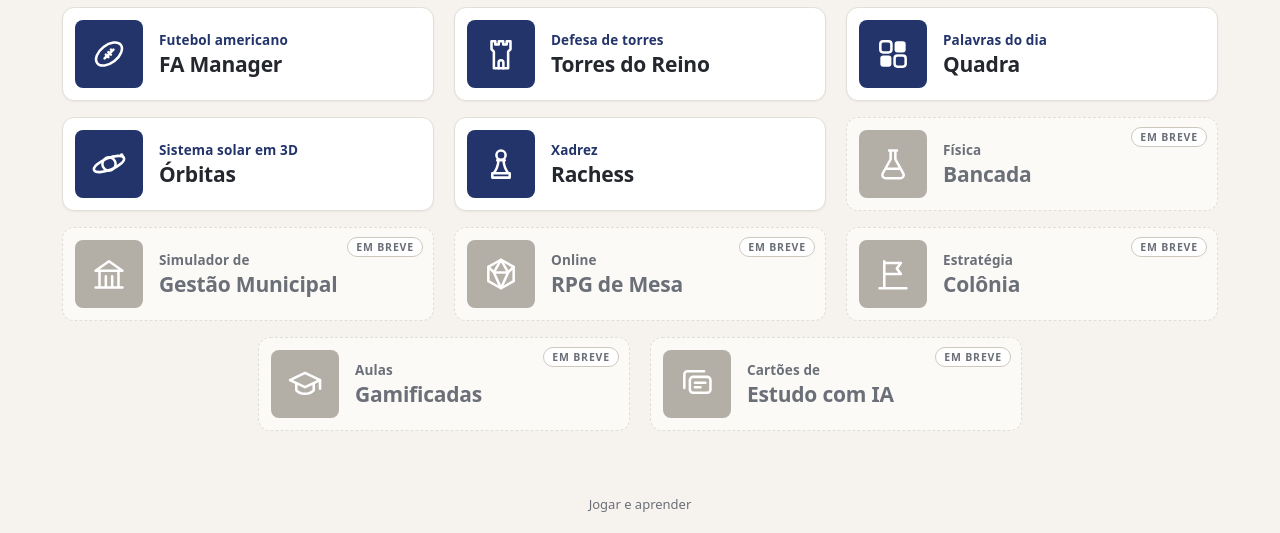
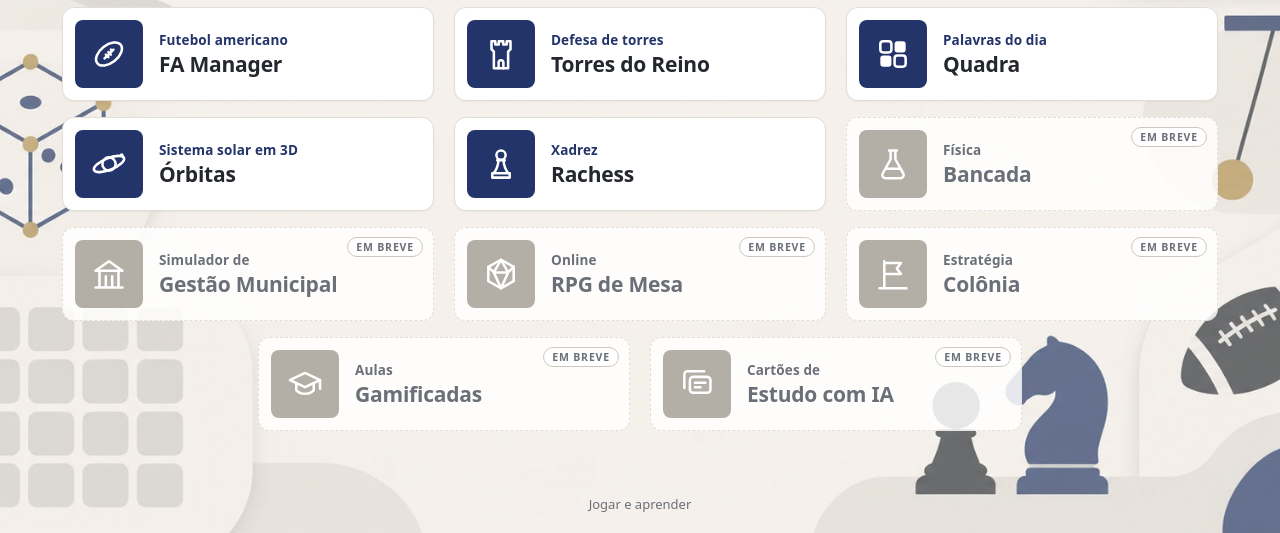
Before and after one commit to paineis-gerenciais/jogos, a plain HTML site: page index.html in a window 1280 px wide. Shown: the part 267-800 px from the top of the page. Drawn offline with Linux system fonts and the light colour scheme.

Commit message:
feat: imagem de fundo no menu de jogos
Fundo no estilo sóbrio, com elementos dos jogos do menu, sob um véu
marfim. Cartões Em breve mais opacos, para ler bem sobre a imagem.

Co-Authored-By: Claude Fable 5.2 <noreply@anthropic.com>
Claude-Session: https://claude.ai/code/session_01UL9gXfBjHoPEHMsTzeivxa

```diff
--- a/index.html
+++ b/index.html
@@ -9,8 +9,8 @@
 <style>
   /* ---------- Fundo: troque aqui quando a imagem chegar (ver README) ---------- */
   :root {
-    --fundo: none;                    /* depois: url("assets/fundo.webp") */
-    --veu: rgba(246, 243, 238, .55);  /* véu marfim por cima da imagem de fundo */
+    --fundo: url("assets/fundo.webp");  /* imagem de fundo; troque por "none" para voltar ao marfim liso */
+    --veu: rgba(246, 243, 238, .3);   /* véu marfim por cima da imagem; aumente o último número para clarear */
     --base: #f6f3ee;                  /* marfim */
     --texto: #24272e;                 /* grafite */
     --texto-suave: #6b6f78;
@@ -88,7 +88,7 @@
   .linha { font-size: 13.5px; font-weight: 600; letter-spacing: .01em; color: var(--cor); }
   .nome { font-size: 21px; font-weight: 700; letter-spacing: -.01em; line-height: 1.15; text-wrap: balance; }
   /* ---------- Em breve: sem clique, apagado, com selo ---------- */
-  .breve { background: rgba(255, 255, 255, .55); border-style: dashed; box-shadow: none; cursor: default; }
+  .breve { background: rgba(255, 255, 255, .84); border-style: dashed; box-shadow: none; cursor: default; }
   .breve .icone { background: #b3aea6; }
   .breve .linha, .breve .nome { color: var(--texto-suave); }
   .selo {
```
Also changed, not shown: assets/fundo.webp (added), 1 other file.
